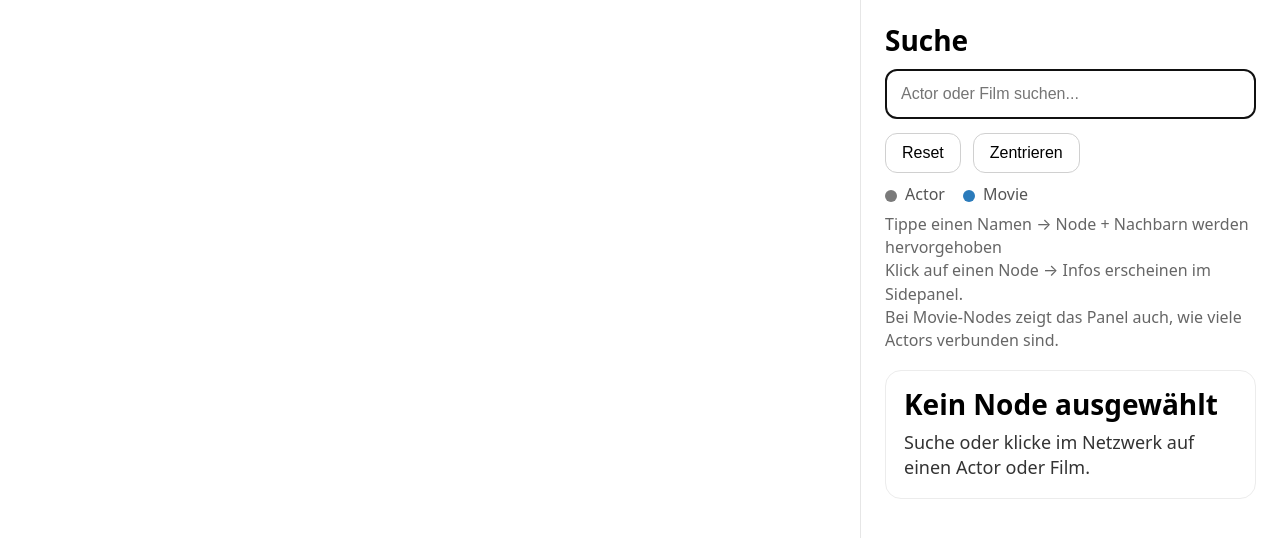
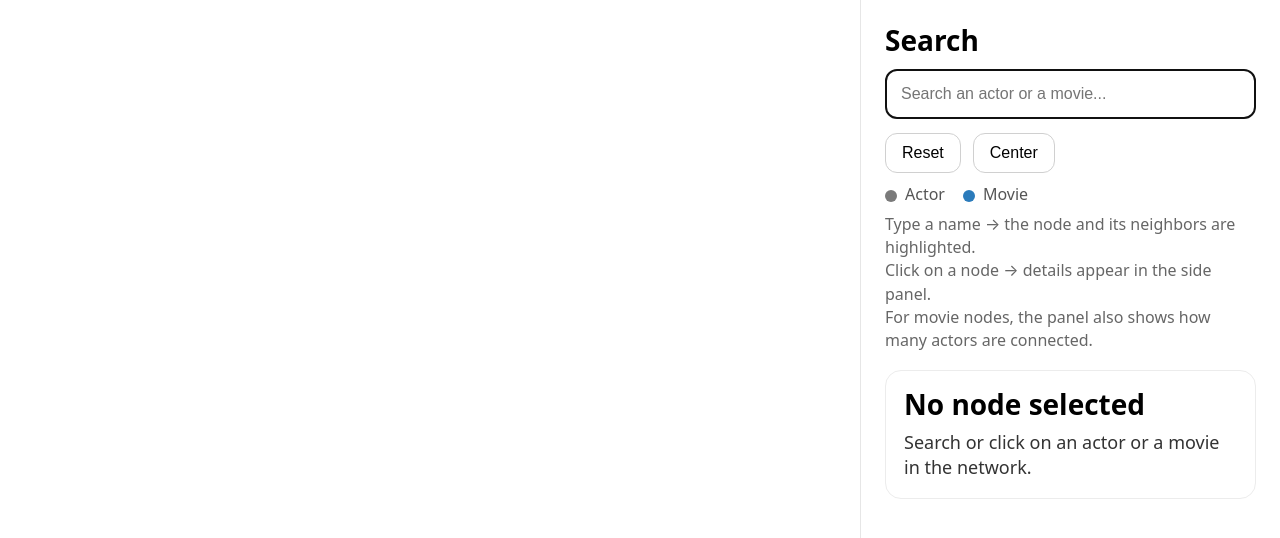
Before and after one commit to lsteigenberger03-dotcom/social-network-4, a plain HTML site: page index.html in a window 1280 px wide. Shown: the part 46-584 px from the top of the page. Drawn offline with Linux system fonts and the light colour scheme; a script that the page names is missing.

Commit message:
Alles von deutsch auf englisch

```diff
--- a/index.html
+++ b/index.html
@@ -1,5 +1,5 @@
 <!doctype html>
-<html lang="de">
+<html lang="en">
 <head>
   <meta charset="utf-8" />
   <title>Network</title>
@@ -124,13 +124,13 @@
 
     <div id="container"></div>
     <aside class="side">
-      <div class="title">Suche</div>
+      <div class="title">Search</div>
 
-      <input class="search" type="text" placeholder="Actor oder Film suchen..." />
+      <input class="search" type="text" placeholder="Search an actor or a movie..." />
 
       <div class="btnrow">
         <button class="btn" type="button">Reset</button>
-        <button class="btn" type="button">Zentrieren</button>
+        <button class="btn" type="button">Center</button>
       </div>
 
       <div class="legend">
@@ -139,14 +139,14 @@
       </div>
 
       <div class="desc">
-        Tippe einen Namen → Node + Nachbarn werden hervorgehoben<br>
-        Klick auf einen Node → Infos erscheinen im Sidepanel.<br>
-        Bei Movie-Nodes zeigt das Panel auch, wie viele Actors verbunden sind.
+         Type a name → the node and its neighbors are highlighted.<br>
+         Click on a node → details appear in the side panel.<br>
+          For movie nodes, the panel also shows how many actors are connected.
       </div>
 
       <div class="panel" id="sidepanel">
-        <h2>Kein Node ausgewählt</h2>
-        <p>Suche oder klicke im Netzwerk auf einen Actor oder Film.</p>
+        <h2>No node selected</h2>
+        <p>Search or click on an actor or a movie in the network.</p>
       </div>
     </aside>
   </div>
--- a/main.js
+++ b/main.js
@@ -59,8 +59,8 @@
   // Hilfsfunktionen
   function setPanelEmpty() {
     sidepanel.innerHTML = `
-      <h2>Kein Node ausgewählt</h2>
-      <p>Suche oder klicke im Netzwerk auf einen Actor oder Film.</p>
+      <h2>No node selected</h2>
+      <p>Search or click on an actor or a movie in the network.</p>
     `;
   }
 
```
